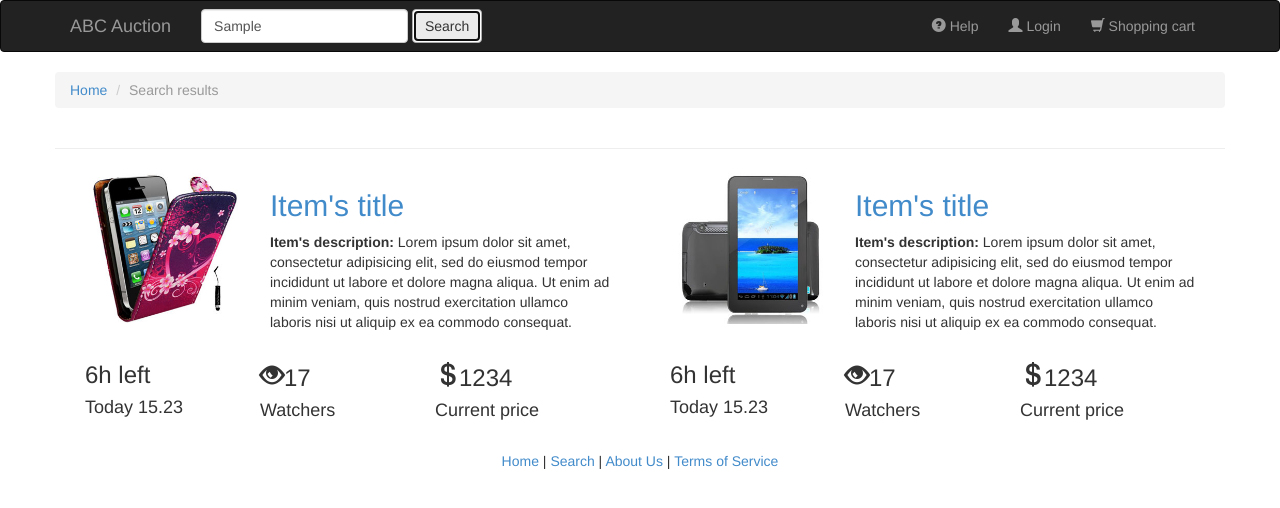
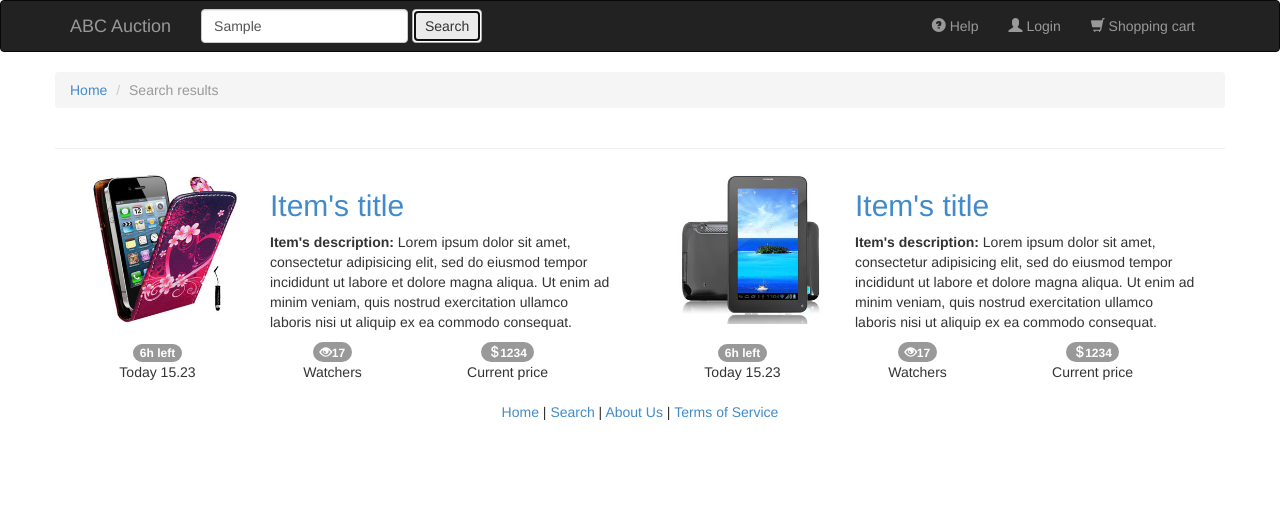
Before and after one commit to sinyagin/modernwebdev, a plain HTML site: page unit1/index.html in a window 1280 px wide. Both pictures are taken after typing "Sample" into the empty fields and a click on the button "Search". Drawn offline with Linux system fonts and the light colour scheme; files that its build step writes are made by us from their sources.

Commit message:
Update product info part

```diff
--- a/unit1/index.html
+++ b/unit1/index.html
@@ -227,22 +227,26 @@
                     </p>
                 </div>
                 <div class="row product-info col-sm-12">
-
-                    <div class="col-md-4 col-sm-4">
-                        <h3> 6h left</h3>
-                        <h4>Today 15.23</h4>
+                    <div class="col-md-4 col-sm-4 text-center">
+                        <span class="badge"> 6h left</span>
+                        <br>
+                        Today 15.23
                     </div>
-                    <div class="col-md-4 col-sm-4">
-                        <h3><span class="glyphicon glyphicon-eye-open"></span>17</h3>
-                        <h4>Watchers</h4>
+                    <div class="col-md-4 col-sm-4 text-center">
+                        <span class="badge">
+                            <span class="glyphicon glyphicon-eye-open"></span>17
+                        </span>
+                        <br>
+                        Watchers
                     </div>
-                    <div class="col-md-4 col-sm-4">
-                        <h3><span class="glyphicon glyphicon-usd"></span>1234</h3>
-                        <h4>Current price</h4>
+                    <div class="col-md-4 col-sm-4 text-center">
+                        <span class="badge">
+                            <span class="glyphicon glyphicon-usd"></span>1234
+                        </span>
+                        <br>
+                        Current price
                     </div>
-
                 </div>
-
             </li>
             <li class="col-sm-12 col-md-6">
                 <div class="col-sm-6 col-md-4">
@@ -262,24 +266,27 @@
                         laboris nisi ut aliquip ex ea commodo consequat.
                     </p>
                 </div>
-
                 <div class="row product-info col-sm-12">
-
-                    <div class="col-md-4 col-sm-4">
-                        <h3> 6h left</h3>
-                        <h4>Today 15.23</h4>
+                    <div class="col-md-4 col-sm-4 text-center">
+                        <span class="badge"> 6h left</span>
+                        <br>
+                        Today 15.23
                     </div>
-                    <div class="col-md-4 col-sm-4">
-                        <h3><span class="glyphicon glyphicon-eye-open"></span>17</h3>
-                        <h4>Watchers</h4>
+                    <div class="col-md-4 col-sm-4 text-center">
+                        <span class="badge">
+                            <span class="glyphicon glyphicon-eye-open"></span>17
+                        </span>
+                        <br>
+                        Watchers
                     </div>
-                    <div class="col-md-4 col-sm-4">
-                        <h3><span class="glyphicon glyphicon-usd"></span>1234</h3>
-                        <h4>Current price</h4>
+                    <div class="col-md-4 col-sm-4 text-center">
+                        <span class="badge">
+                            <span class="glyphicon glyphicon-usd"></span>1234
+                        </span>
+                        <br>
+                        Current price
                     </div>
-
                 </div>
-
             </li>
         </ul>
     </div>
```
